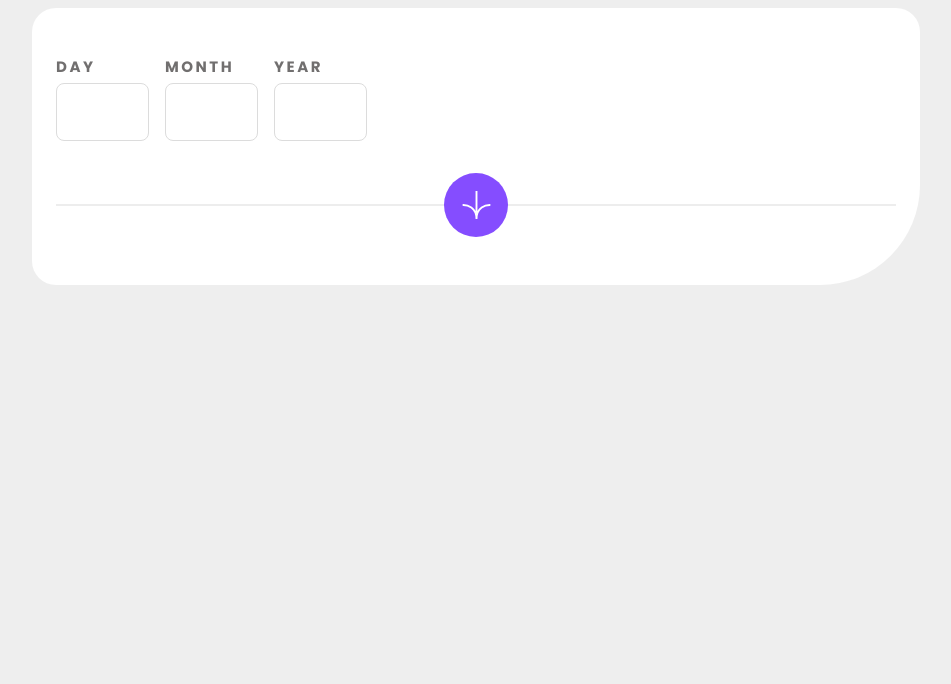
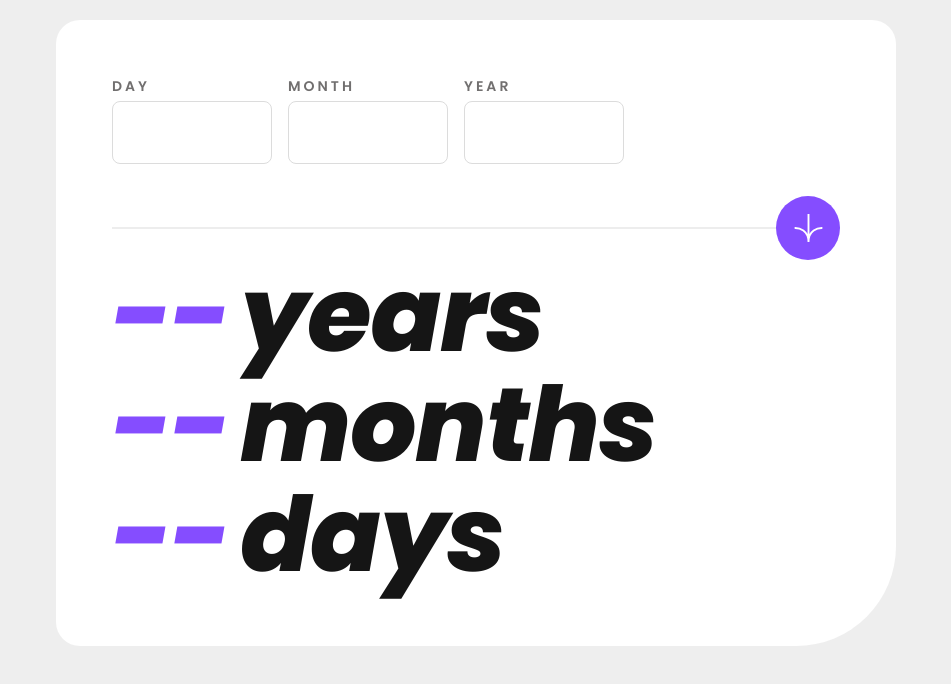
Before and after one commit to Hugo-Farias/age-calculator-app, a React (Vite) app: page / in a window 1280 px wide. Shown: the top 684 px of the page, without its empty margins (164-1115 px from the left). Built offline with nearby package versions, Linux system fonts and the light colour scheme.

Commit message:
UI Finished

```diff
--- a/src/App.scss
+++ b/src/App.scss
@@ -1,8 +1,15 @@
+@import "variables";
+
 .app {
   margin: 0 auto;
   padding: 4.8rem 2.4rem;
   border-radius: 2.4rem 2.4rem 10rem 2.4rem;
   min-width: 34.3rem;
-  max-width: 84rem;
+  max-width: 34.3rem;
   background-color: white;
+
+  @media (min-width: $screen-tablet) {
+    max-width: 84rem;
+    padding: 5.6rem;
+  }
 }
--- a/src/App.tsx
+++ b/src/App.tsx
@@ -1,10 +1,29 @@
 import "./App.scss";
 import YearForm from "./components/YearForm";
+import Result from "./components/Result";
+import { useState } from "react";
+
+export interface formData {
+  day: string;
+  month: string;
+  year: string;
+}
 
 function App() {
+  const [data, setData] = useState<formData>({
+    day: "--",
+    month: "--",
+    year: "--",
+  });
+
+  const handleData = function (formValue: formData) {
+    setData(formValue);
+  };
+
   return (
     <div className="app">
-      <YearForm />
+      <YearForm formData={handleData} />
+      <Result data={data} />
     </div>
   );
 }
--- a/src/_variables.scss
+++ b/src/_variables.scss
@@ -1,12 +1,13 @@
 $screen-mobile: 320px;
 $screen-small: 425px;
-$sceen-tablet: 768px;
+$screen-tablet: 768px;
 $screen-laptop: 1024px;
 
 $color-primary: #854dff;
 $color-font-black: #151515;
 $color-font-gray: #716f6f;
 $color-border-gray: #dcdcdc;
+$color-invalid: #ff5959;
 
 @mixin flex-center {
   display: flex;
--- /dev/null
+++ b/src/components/Result.scss
@@ -0,0 +1,19 @@
+@import "../variables";
+
+.result {
+  font-style: italic;
+  font-size: 2.8rem;
+  font-weight: 800;
+  letter-spacing: -0.1rem;
+  line-height: 6.5rem;
+
+  @media (min-width: $screen-tablet) {
+    font-size: 5.2rem;
+    line-height: 11rem;
+  }
+
+  & .number {
+    color: $color-primary;
+    margin-right: 1rem;
+  }
+}
--- /dev/null
+++ b/src/components/Result.tsx
@@ -0,0 +1,27 @@
+import "./Result.scss";
+import { formData } from "../App";
+import React from "react";
+
+interface prop {
+  data: formData;
+}
+
+const Result: React.FC<prop> = function ({ data }) {
+  const { day, month, year }: formData = data;
+
+  return (
+    <div className="result">
+      <h1>
+        <span className="number">{day}</span>years
+      </h1>
+      <h1>
+        <span className="number">{month}</span>months
+      </h1>
+      <h1>
+        <span className="number">{year}</span>days
+      </h1>
+    </div>
+  );
+};
+
+export default Result;
--- a/src/components/YearForm.scss
+++ b/src/components/YearForm.scss
@@ -1,6 +1,12 @@
 @import "../variables";
 
 .year-form {
+  margin-bottom: 3.2rem;
+
+  @media (min-width: $screen-tablet) {
+    margin-bottom: unset;
+  }
+
   & > form {
     .form-inputs {
       margin-bottom: 3.2rem;
@@ -12,24 +18,58 @@
         @include flex-center;
         flex-direction: column;
         gap: 0.4rem;
+        position: relative;
 
         & > label {
           text-transform: uppercase;
           align-self: flex-start;
-          font-size: 1.5rem;
+          font-size: 1.2rem;
           color: $color-font-gray;
-          font-weight: 700;
-          letter-spacing: 0.25rem;
+          font-weight: 600;
+          letter-spacing: 0.3rem;
+
+          @media (min-width: $screen-tablet) {
+            font-size: 1.4rem;
+          }
         }
 
         & > input {
+          padding: 1.2rem;
           max-width: 8.7rem;
           min-height: 5.4rem;
           border-radius: 0.8rem;
           border: 1px solid $color-border-gray;
           color: inherit;
           font-size: 2rem;
-          font-weight: 700;
+          font-weight: 800;
+
+          &:focus {
+            outline: 1px solid $color-primary;
+          }
+
+          @media (min-width: $screen-tablet) {
+            max-width: 16rem;
+            font-size: 3.2rem;
+          }
+        }
+
+        &.invalid {
+          & label {
+            color: $color-invalid;
+          }
+          & input {
+            outline: 1px solid $color-invalid;
+          }
+
+          & .invalid-msg {
+            position: absolute;
+            font-size: 1.4rem;
+            font-weight: 400;
+            font-style: italic;
+            bottom: -2.4rem;
+            left: 0;
+            color: $color-invalid;
+          }
         }
       }
     }
@@ -37,8 +77,11 @@
     .button-container {
       @include flex-center;
       position: relative;
-      //background-color: gray;
       width: 100%;
+
+      @media (min-width: $screen-tablet) {
+        justify-content: flex-end;
+      }
 
       & > .submit-button {
         height: 6.4rem;
@@ -51,6 +94,11 @@
         background-position: center;
         background-repeat: no-repeat;
         z-index: 2;
+
+        &:hover {
+          cursor: pointer;
+          background-color: $color-font-black;
+        }
       }
 
       &::after {
--- a/src/components/YearForm.tsx
+++ b/src/components/YearForm.tsx
@@ -1,19 +1,92 @@
 import "./YearForm.scss";
-import React, { FormEvent } from "react";
+import React, { ChangeEvent, FormEvent, InvalidEvent, useState } from "react";
+import formData from "App";
 
-const formsList = ["day", "month", "year"];
+const currentYear = new Date().getFullYear();
 
-const YearForm = function () {
+const formsList = [
+  { name: "day", min: 1, max: 31, maxLen: 2, invMsg: "Must be a valid day" },
+  {
+    name: "month",
+    min: 1,
+    max: 12,
+    maxLen: 2,
+    invMsg: "Must be a valid month",
+  },
+  {
+    name: "year",
+    min: 1,
+    max: currentYear - 1,
+    maxLen: 4,
+    invMsg: "Must be in the past",
+  },
+];
+
+interface prop {
+  formData: (data: formData) => void;
+}
+
+const initialState = {
+  day: "",
+  month: "",
+  year: "",
+};
+
+const YearForm = function ({ formData }: prop) {
+  const [input, setInput] = useState<formData>(initialState);
+
+  const [isInvalid, setIsInvalid] = useState<formData>(initialState);
+
+  const handleChange = function (e: ChangeEvent<HTMLInputElement>) {
+    const target = e.target;
+    const value = e.target.value;
+
+    if (isNaN(+value)) return;
+
+    setInput((prevState) => ({ ...prevState, [target.name]: value }));
+  };
+
+  const handleInvalid = function (e: InvalidEvent<HTMLInputElement>) {
+    e.preventDefault();
+    const name = e.target.name;
+
+    setIsInvalid((prevState) => ({ ...prevState, [name]: "invalid" }));
+  };
+
   const handleSubmit = function (e: FormEvent<HTMLFormElement>) {
     e.preventDefault();
-    console.log("submit");
+    const target = e.target;
+    // const name = e.target.name;
+    // console.log(name);
+
+    const formValues: formData = { day: "", month: "", year: "" };
+
+    formsList.forEach((value) => {
+      formValues[value] = target[value].value;
+    });
+
+    // setIsInvalid((prevState) => ({ ...prevState, [name]: "" }));
+
+    formData(formValues);
   };
 
   const formsJSX = formsList.map((v, i) => {
     return (
-      <div key={i} className="label-input">
-        <label htmlFor={v}>{v}</label>
-        <input type="number" id={v} name={v} required />
+      <div key={i} className={`label-input ${isInvalid[v.name]}`}>
+        <label htmlFor={v.name}>{v.name}</label>
+        <input
+          type="text"
+          id={v.name}
+          name={v.name}
+          min={v.min}
+          max={v.max}
+          maxLength={v.maxLen}
+          value={input[v.name]}
+          onChange={handleChange}
+          onInvalid={handleInvalid}
+          required
+        />
+        {isInvalid[v.name] ? <p className="invalid-msg">{v.invMsg}</p> : ""}
       </div>
     );
   });
--- a/src/index.scss
+++ b/src/index.scss
@@ -1,5 +1,5 @@
 @import "variables";
-@import url("https://fonts.googleapis.com/css2?family=Barlow+Semi+Condensed:wght@300;400;500;600;700&family=Poppins:ital,wght@0,300;0,400;0,500;0,600;0,700;0,800;1,800&display=swap");
+@import url("https://fonts.googleapis.com/css2?family=Barlow+Semi+Condensed:wght@300;400;500;600;700&family=Poppins:ital,wght@0,300;0,400;0,500;0,600;0,700;0,800;1,400;1,800&display=swap");
 
 :root {
   font-family: Poppins, sans-serif;
@@ -19,9 +19,20 @@
   -webkit-text-size-adjust: 100%;
 }
 
+* {
+  margin: 0;
+  padding: 0;
+  box-sizing: border-box;
+}
+
 #root {
   //position: relative;
   //min-height: 100vh;
+  padding-block: 2rem;
+
+  @media (min-width: $screen-small) {
+    padding-inline: 2rem;
+  }
 }
 
 .flx {
```
